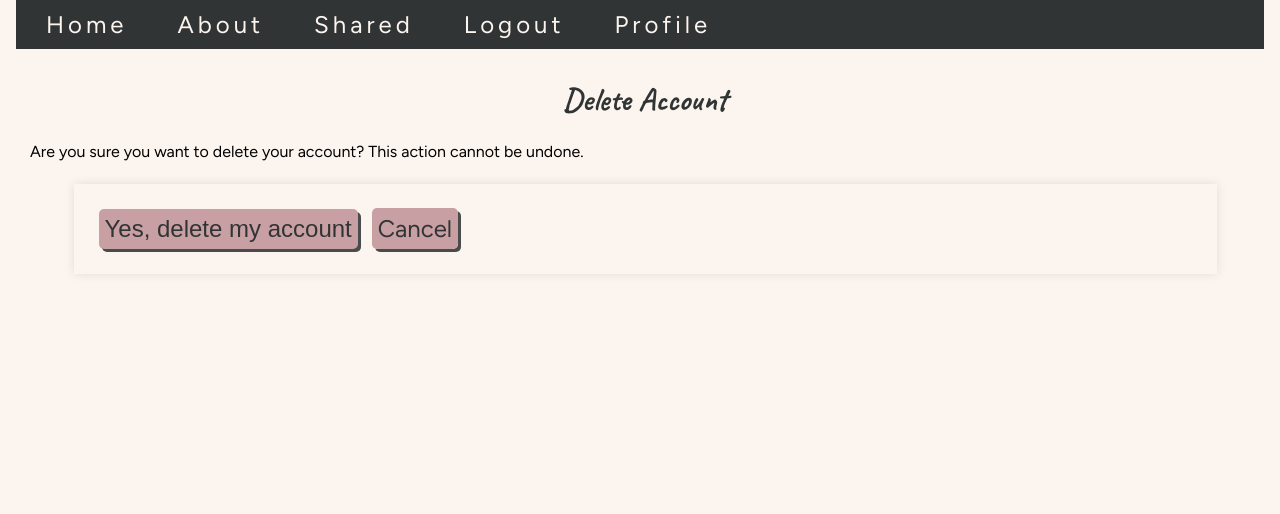
After one commit to Jo-JPEG/manifestation-magic, a Django app: page /delete_account/ in a window 1280 px wide. The commit adds this page. Shown: the top 514 px of the page. Run offline with Django 4.2, Linux system fonts and the light colour scheme; the visitor is signed in with stand-in values (Sample User, id 1); some libraries are stand-ins or nearby versions; some web fonts are replaced.

Commit message:
add link to delete account to profile.html with views and confirm page

```diff
--- /dev/null
+++ b/manifest/templates/manifest/delete_account_confirm.html
@@ -0,0 +1,15 @@
+{% extends "base.html" %}
+{% load static %}
+
+{% block title %}Delete Account{% endblock %}
+{% block content %}
+    <div class="delete-account-container">
+        <h1>Delete Account</h1>
+        <p>Are you sure you want to delete your account? This action cannot be undone.</p>
+        <form method="post">
+            {% csrf_token %}
+            <button type="submit" class="large-button">Yes, delete my account</button>
+            <a class="large-button" href="{% url 'profile' %}">Cancel</a>
+        </form>
+    </div>
+{% endblock %}
--- a/manifest/templates/manifest/profile.html
+++ b/manifest/templates/manifest/profile.html
@@ -12,7 +12,7 @@
         <div class="profile-actions">
             <a class="large-button" href="{% url 'logout' %}">Logout</a>
             <a class="large-button" href="{% url 'change_password' %}">Change Password</a>
-
+            <a class="large-button" href="{% url 'delete_account' %}">Delete Account</a>
         </div>
     </div>
 {% endblock %}
--- a/manifest/urls.py
+++ b/manifest/urls.py
@@ -16,6 +16,7 @@ urlpatterns = [
     path('profile/', views.profile, name='profile'),
     path('change-password/', auth_views.PasswordChangeView.as_view(template_name="manifest/change_password.html", success_url='/success/'), name='change_password'),
     path('success/', views.success, name='success'),  # Add this line
+    path('delete_account/', views.delete_account, name='delete_account'),
 ]
 
 if settings.DEBUG:
--- a/manifest/views.py
+++ b/manifest/views.py
@@ -5,6 +5,7 @@ from datetime import timedelta
 from .models import Manifestation
 from .forms import ManifestationForm  # Assuming you have a form for Manifestation
 from django.http import HttpResponseForbidden
+from django.contrib.auth import get_user_model
 
 @login_required
 def home(request):
@@ -103,3 +104,11 @@ def change_password(request):
 
 def success(request):
     return render(request, 'manifest/success.html')
+
+@login_required
+def delete_account(request):
+    if request.method == 'POST':
+        user = request.user
+        user.delete()
+        return redirect('home')  # Redirect to home page after deletion
+    return render(request, 'manifest/delete_account_confirm.html')
```
